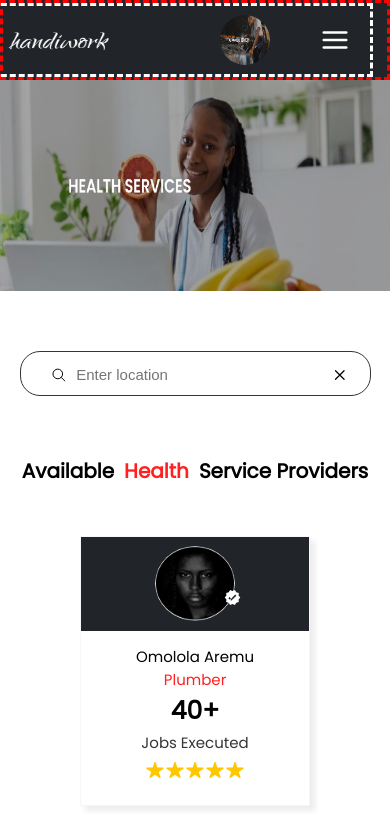
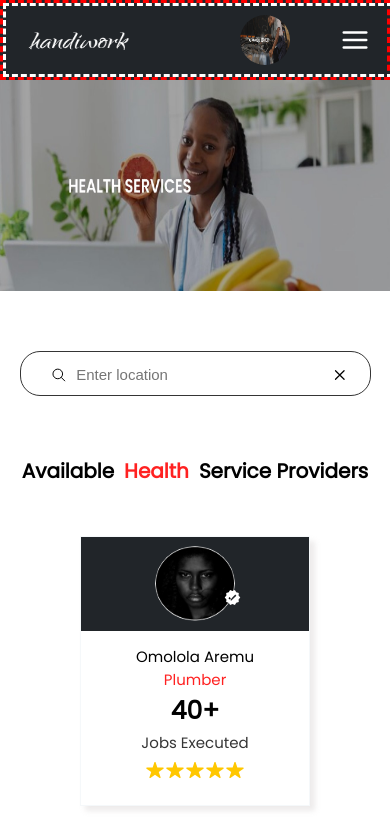
Before and after one commit to Cannyokpoto/page-handiwork, a React (Vite) app: page /market-place/health in a window 390 px wide. Shown: the top 835 px of the page. Built offline with nearby package versions, Linux system fonts and the light colour scheme; no server answers; a web font is replaced by a local one.

Commit message:
new commit

```diff
--- a/src/Components/Header/Header.css
+++ b/src/Components/Header/Header.css
@@ -262,7 +262,7 @@ body.active-modal, body.active-modal2, body.active-modal3{
         padding: 0 20px;
         border: dashed white;
         position: relative;
-        left: 50px;
+        left: 70px;
     }
 
     .header-bg .logo a{
```
